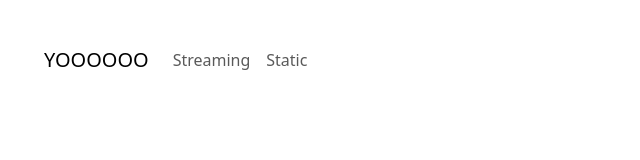
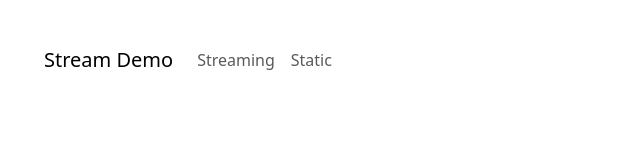
Before and after one commit to paulG1218/streamDemoV2, a React (Vite) app: page / in a window 1280 px wide. Shown: the top 160 px of the page, without its empty margins (0-640 px from the left). Built offline with nearby package versions, Linux system fonts and the light colour scheme; no server answers.

Commit message:
changed logo name

```diff
--- a/src/components/MenuBar.jsx
+++ b/src/components/MenuBar.jsx
@@ -5,7 +5,7 @@ const MenuBar = () => {
   return (
     <Navbar expand="lg" sticky="top">
       <Container fluid>
-        <Navbar.Brand href="/">YOOOOOO</Navbar.Brand>
+        <Navbar.Brand href="/">Stream Demo</Navbar.Brand>
         <Navbar.Toggle aria-controls="basic-navbar-nav" />
         <Navbar.Collapse>
           <Nav className="me-auto">
```
